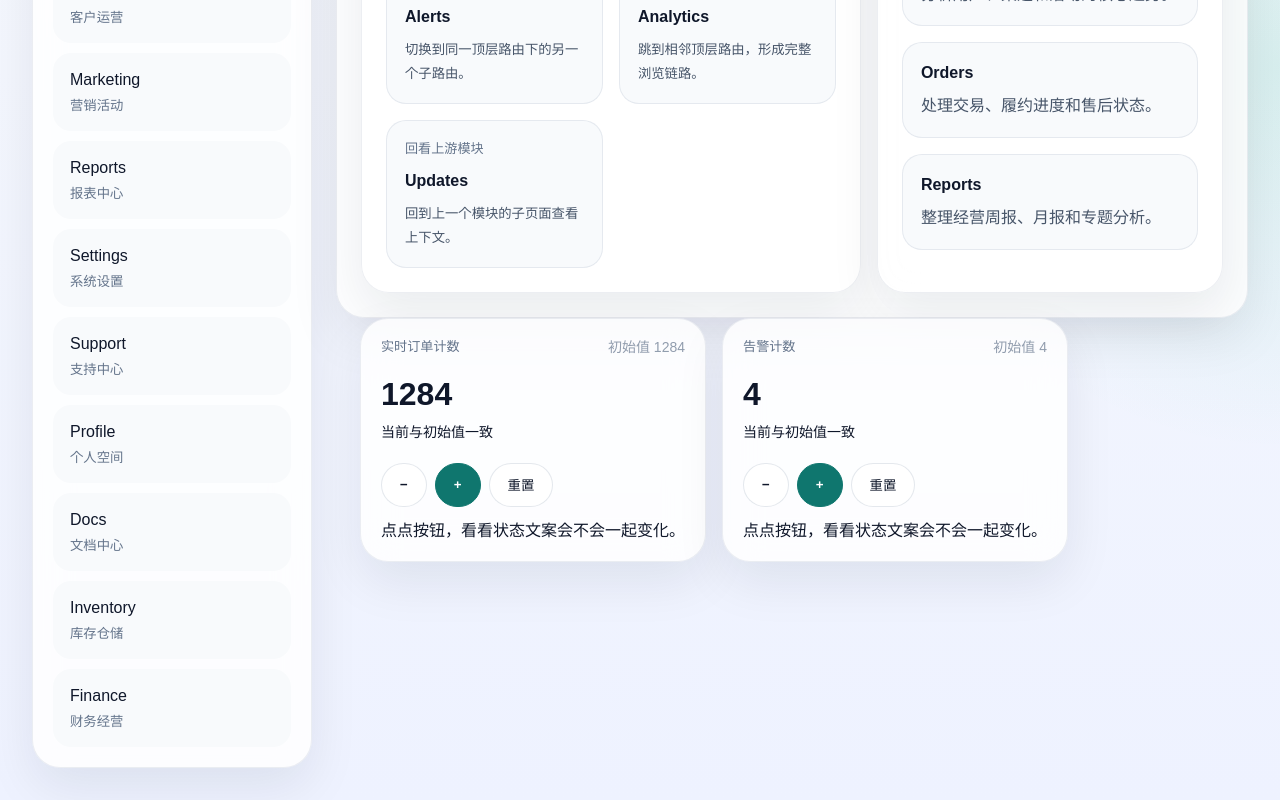
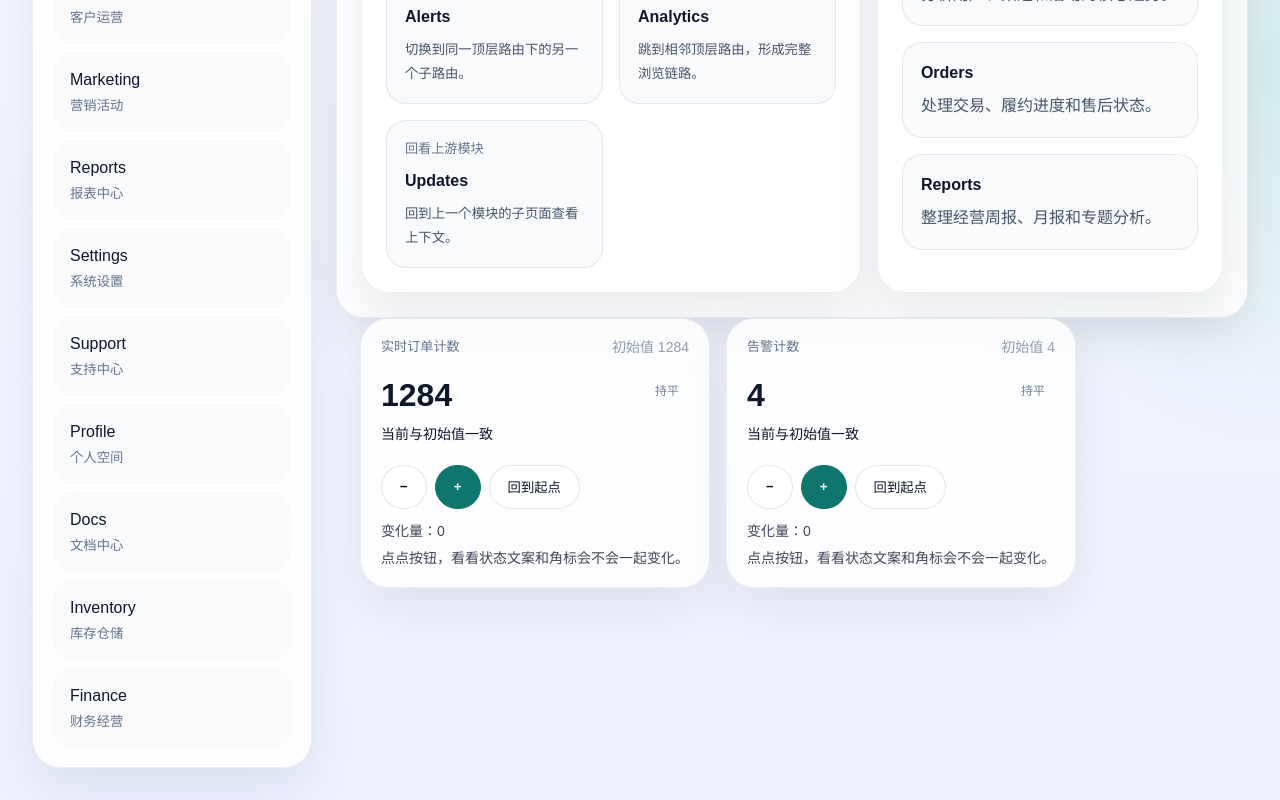
Before and after one commit to duwenbin0316/react-projects-4-route-analyze, a React (Vite) app in the folder react-router5-demo/: page /dashboard/overview in a window 1280 px wide. Shown: the part 666-1466 px from the top of the page. Built offline with nearby package versions, Linux system fonts and the light colour scheme.

Commit message:
feat: refine counter card feedback

```diff
--- a/react-router5-demo/src/components/CounterCard.jsx
+++ b/react-router5-demo/src/components/CounterCard.jsx
@@ -4,6 +4,8 @@ function CounterCard({ title = '计数器示例', initial = 0 }) {
   const [count, setCount] = useState(initial)
   const delta = count - initial
   const statusText = delta === 0 ? '当前与初始值一致' : delta > 0 ? `当前比初始值高 ${delta}` : `当前比初始值低 ${Math.abs(delta)}`
+  const trendText = delta === 0 ? '持平' : delta > 0 ? '上升中' : '下降中'
+  const trendColor = delta === 0 ? 'rgba(255, 255, 255, 0.12)' : delta > 0 ? 'rgba(29, 155, 95, 0.16)' : 'rgba(217, 72, 95, 0.16)'
 
   return (
     <article className="stat-card" style={{ display: 'flex', flexDirection: 'column', gap: '12px' }}>
@@ -11,19 +13,31 @@ function CounterCard({ title = '计数器示例', initial = 0 }) {
         <span>{title}</span>
         <span style={{ fontSize: '0.875rem', opacity: 0.7 }}>初始值 {initial}</span>
       </div>
-      <strong style={{ fontSize: '2rem', lineHeight: 1 }}>{count}</strong>
+      <div style={{ display: 'flex', alignItems: 'center', justifyContent: 'space-between', gap: '12px' }}>
+        <strong style={{ fontSize: '2rem', lineHeight: 1 }}>{count}</strong>
+        <span
+          style={{
+            fontSize: '0.75rem',
+            padding: '4px 10px',
+            borderRadius: '999px',
+            background: trendColor,
+            opacity: 0.9,
+          }}
+        >
+          {trendText}
+        </span>
+      </div>
       <span style={{ fontSize: '0.875rem', color: delta === 0 ? 'inherit' : delta > 0 ? '#1d9b5f' : '#d9485f' }}>
         {statusText}
       </span>
       <div style={{ display: 'flex', gap: '8px' }}>
         <button className="ghost-button" onClick={() => setCount((c) => c - 1)}>−</button>
         <button className="solid-button" onClick={() => setCount((c) => c + 1)}>+</button>
-        <button className="ghost-button" onClick={() => setCount(initial)} disabled={count === initial}>重置</button>
+        <button className="ghost-button" onClick={() => setCount(initial)} disabled={count === initial}>回到起点</button>
       </div>
-      <div>
-        <div>
-          点点按钮，看看状态文案会不会一起变化。
-        </div>
+      <div style={{ display: 'grid', gap: '6px', fontSize: '0.875rem', opacity: 0.8 }}>
+        <div>变化量：{delta > 0 ? `+${delta}` : delta}</div>
+        <div>点点按钮，看看状态文案和角标会不会一起变化。</div>
       </div>
     </article>
   )
```
